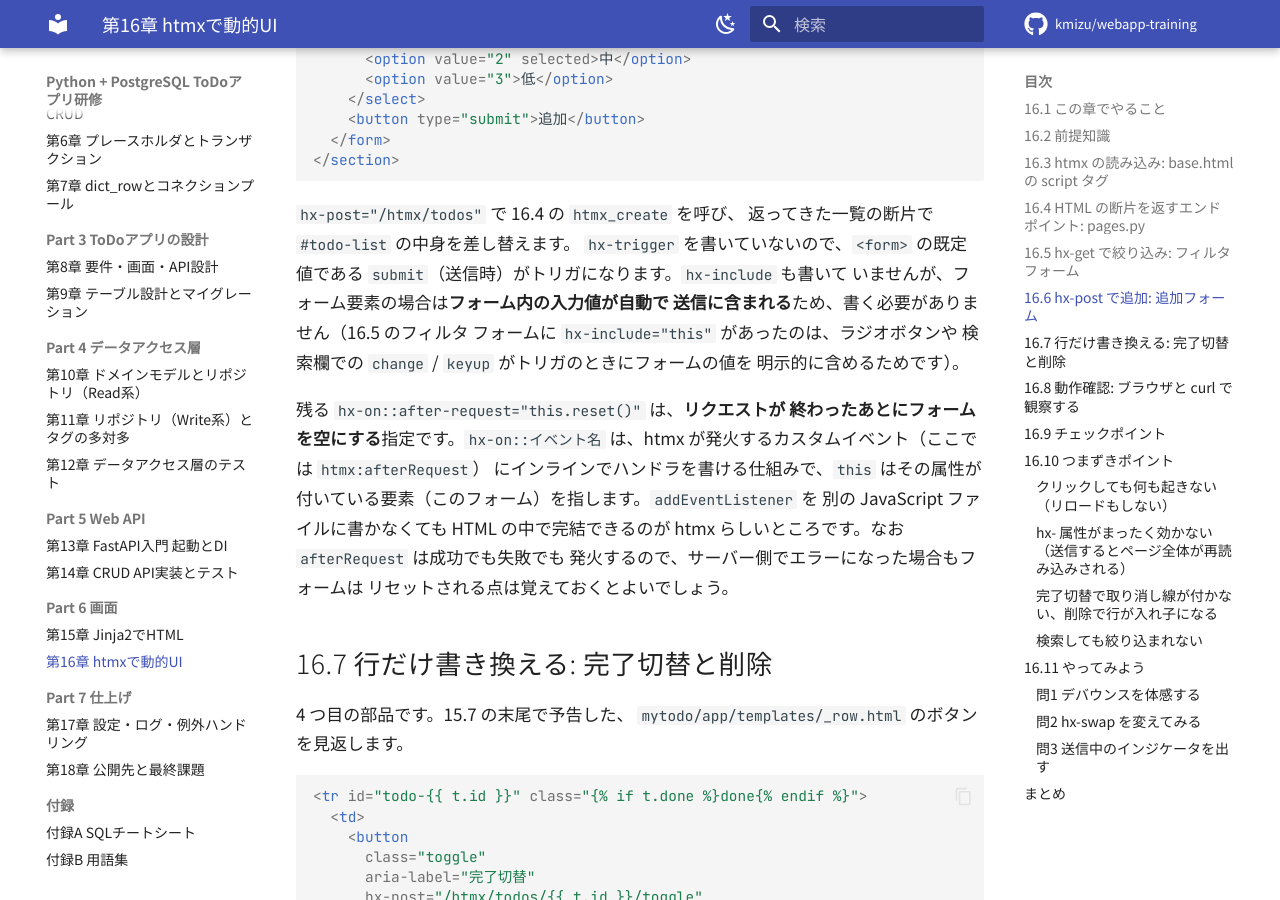
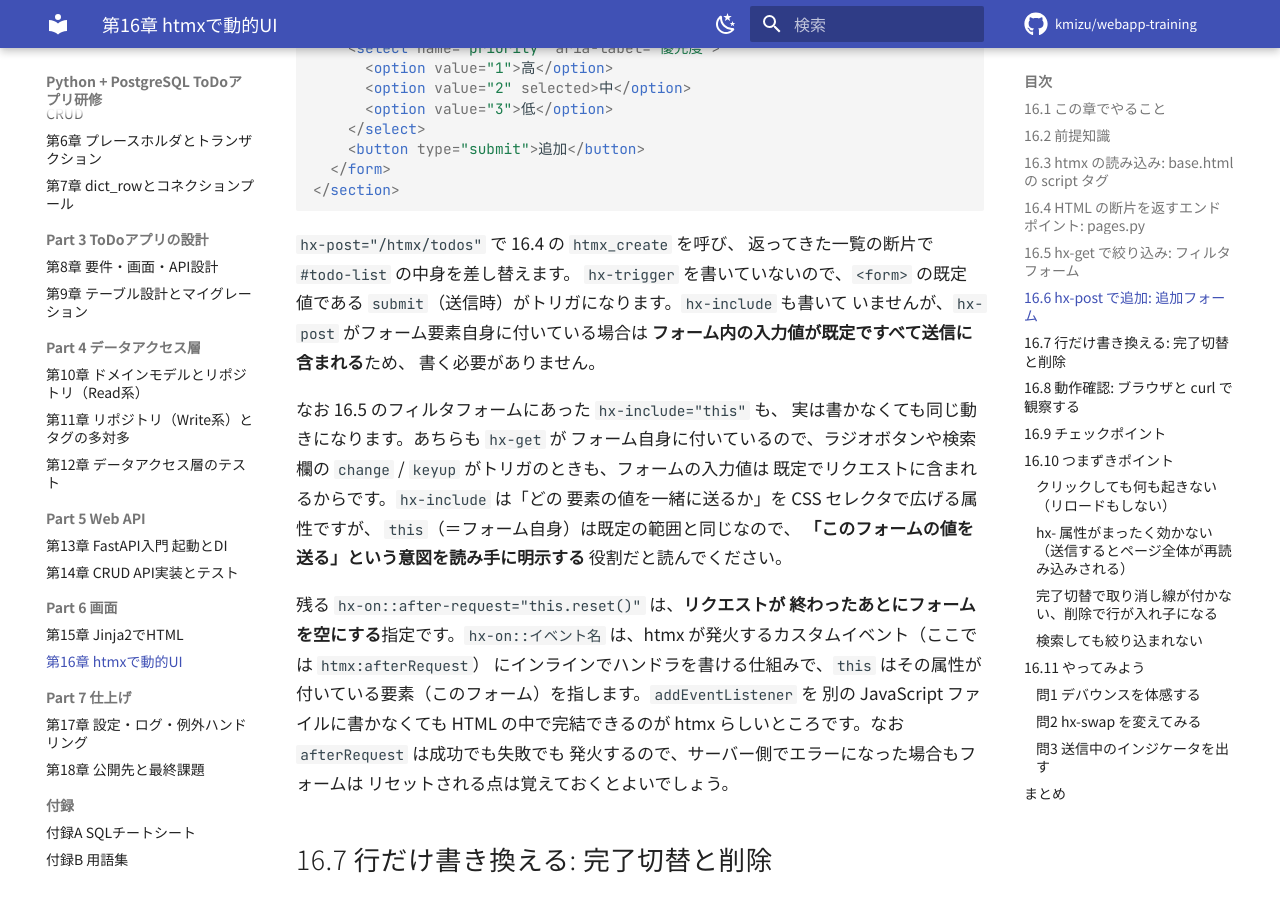
Before and after one commit to kmizu/webapp-training, an MkDocs documentation site: the page built from docs/16-ui-htmx.md, in a window 1280 px wide and 900 px high, scrolled down 6290 px. Built offline with MkDocs 1.6.1 and Material for MkDocs 9.7.7, drawn with Linux system fonts in a browser that asks for light colours; comment, search, counter and statistics services are not loaded; some of the changed text lies outside the part shown.

Commit message:
docs: fix grep output indent and hx-include explanation in 16-ui-htmx.md

````diff
--- a/docs/16-ui-htmx.md
+++ b/docs/16-ui-htmx.md
@@ -239,8 +239,8 @@
 1. ユーザーがラジオボタンを切り替える、検索欄に入力するなどする
    （`hx-trigger` で指定したタイミング）。
 2. htmx が `hx-get` の URL（`/partials/list`）に GET を送る。
-   `hx-include="this"` により、フォーム内の入力値
-   （`filter` と `q`）がクエリパラメータとして付きます。
+   フォーム内の入力値（`filter` と `q`）がクエリパラメータ
+   として付きます（`hx-include` については 16.6 で説明します）。
 3. サーバー（16.4 の `list_partial`）が `_list.html` を描画して
    返す。
 4. htmx が返ってきた断片を `hx-target` の `#todo-list`
@@ -292,11 +292,19 @@
 返ってきた一覧の断片で `#todo-list` の中身を差し替えます。
 `hx-trigger` を書いていないので、`<form>` の既定値である
 `submit`（送信時）がトリガになります。`hx-include` も書いて
-いませんが、フォーム要素の場合は**フォーム内の入力値が自動で
-送信に含まれる**ため、書く必要がありません（16.5 のフィルタ
-フォームに `hx-include="this"` があったのは、ラジオボタンや
-検索欄での `change` / `keyup` がトリガのときにフォームの値を
-明示的に含めるためです）。
+いませんが、`hx-post` がフォーム要素自身に付いている場合は
+**フォーム内の入力値が既定ですべて送信に含まれる**ため、
+書く必要がありません。
+
+なお 16.5 のフィルタフォームにあった `hx-include="this"` も、
+実は書かなくても同じ動きになります。あちらも `hx-get` が
+フォーム自身に付いているので、ラジオボタンや検索欄の
+`change` / `keyup` がトリガのときも、フォームの入力値は
+既定でリクエストに含まれるからです。`hx-include` は「どの
+要素の値を一緒に送るか」を CSS セレクタで広げる属性ですが、
+`this`（＝フォーム自身）は既定の範囲と同じなので、
+**「このフォームの値を送る」という意図を読み手に明示する**
+役割だと読んでください。
 
 残る `hx-on::after-request="this.reset()"` は、**リクエストが
 終わったあとにフォームを空にする**指定です。`hx-on::イベント名`
@@ -435,10 +443,10 @@
 期待される出力（シードの 4 件、期限順）:
 
 ```html
-      <td class="title">牛乳を買う</td>
-      <td class="title">健康診断の予約</td>
-      <td class="title">家賃を振り込む</td>
-      <td class="title">過去の領収書を整理</td>
+  <td class="title">牛乳を買う</td>
+  <td class="title">健康診断の予約</td>
+  <td class="title">家賃を振り込む</td>
+  <td class="title">過去の領収書を整理</td>
 ```
 
 `GET /` が返す完全な HTML 文書と違い、`<!doctype html>` や
````
